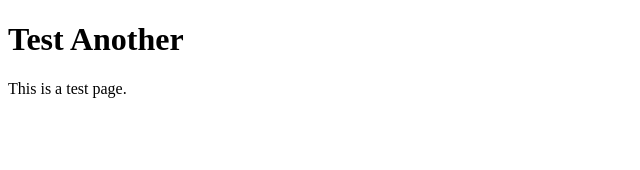
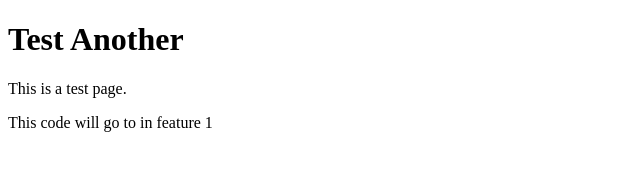
Before and after one commit to pankajvitaldeveloper/test_anothor, a plain HTML site: page index.html in a window 1280 px wide. Shown: the whole page, without its empty margins (0-640 px from the left). Drawn offline with Linux system fonts and the light colour scheme.

Commit message:
add paragraphs feature 1

```diff
--- a/index.html
+++ b/index.html
@@ -8,6 +8,7 @@
 <body>
     <h1>Test Another</h1>
     <p>This is a test page.</p>
+    <p>This code will go to in feature 1</p>
 
 
 </body>
```
